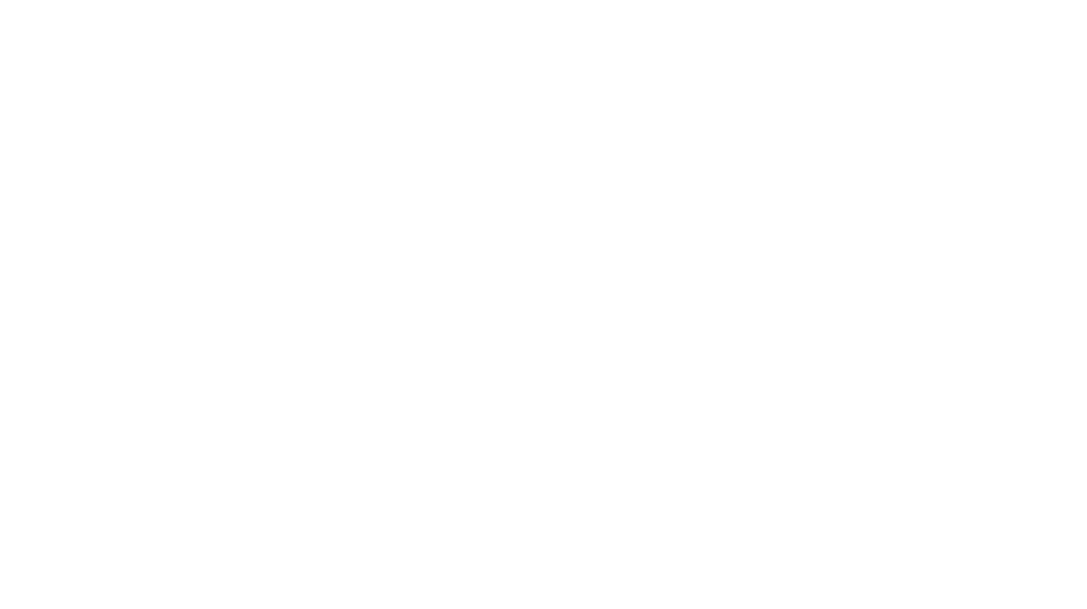
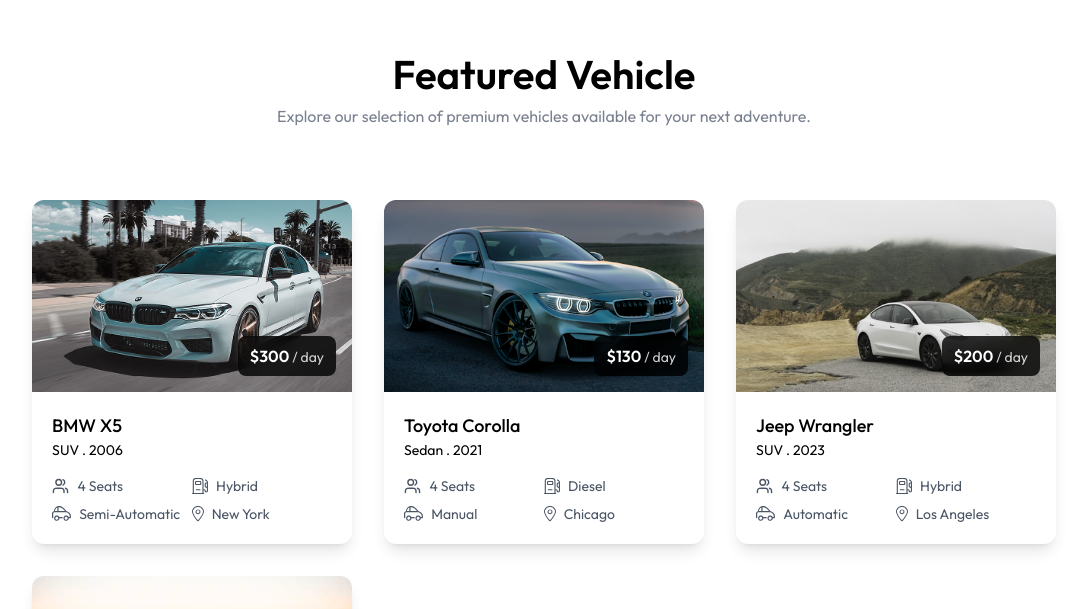
Before and after one commit to piyush-mohanty82/rentGo, a React (Vite) app in the folder client/: page / in a window 1280 px wide. Shown: the part 916-1525 px from the top of the page, without its empty margins (96-1183 px from the left). Before the commit the page ends 872 px from the top, so only its background shows below. Built offline with nearby package versions, Linux system fonts and the light colour scheme; a web font is replaced by a local one.

Commit message:
featured section completed

```diff
--- /dev/null
+++ b/client/src/components/CarCard.jsx
@@ -0,0 +1,55 @@
+import React from 'react'
+import { assets } from '../assets/assets'
+
+const CarCard = ({car}) => {
+    const currency = import.meta.env.VITE_CURRENCY
+  return (
+    <div className='group rounded-xl overflow-hidden shadow-lg hover:-translate-y-1 transition-all duration-500 cursor-pointer'>
+        <div className='relative h-48 overflow-hidden'>
+            <img src={car.image} alt="car image" className='w-full h-full object-cover transition-transform duration-500 group-hover:scale-105'/>
+
+            {car.isAvailable && <p className='absolute top-4 left-4 bg-primary/90 text-white text-xs px-2.5 py-1 rounded-full'>Availble Now</p>}
+
+            <div className='absolute bottom-4 right-4 bg-black/80 backdrop-blur-sm text-white px-3 py-2 rounded-lg'>
+                <span className='font-semibold'>{currency}{car.pricePerDay}</span>
+                <span className='text-sm text-white/80'> / day</span>
+            </div>
+        </div>
+
+        <div className='p-4 sm:p-5'>
+            <div className='flex justify-between items-start mb-2'>
+                <div>
+                    <h3 className='text-lg font-medium'>{car.brand} {car.model}</h3>
+                    <p className='text-muted-foreground text-sm'>{car.category} . {car.year}</p>
+                </div>
+            </div>
+
+            <div className='mt-4 grid grid-cols-2 gap-y-2 text-gray-600'>
+                <div className='flex items-center text-sm text-muted-foreground'>
+                    <img src={assets.users_icon} alt="" className='h-4 mr-2'/>
+                    <span>{car.seating_capacity} Seats</span>
+                </div>
+
+                <div className='flex items-center text-sm text-muted-foreground'>
+                    <img src={assets.fuel_icon} alt="" className='h-4 mr-2'/>
+                    <span>{car.fuel_type}</span>
+                </div>
+
+                <div className='flex items-center text-sm text-muted-foreground'>
+                    <img src={assets.car_icon} alt="" className='h-4 mr-2'/>
+                    <span>{car.transmission}</span>
+                </div>
+
+                <div className='flex items-center text-sm text-muted-foreground'>
+                    <img src={assets.location_icon} alt="" className='h-4 mr-2'/>
+                    <span>{car.location}</span>
+                </div>
+            </div>
+
+        </div>
+
+    </div>
+  )
+}
+
+export default CarCard
--- /dev/null
+++ b/client/src/components/FeaturedSection.jsx
@@ -0,0 +1,38 @@
+import React from 'react'
+import Title from './Title'
+import { assets, dummyCarData } from '../assets/assets'
+import CarCard from './CarCard'
+import { useNavigate } from 'react-router-dom'
+
+const FeaturedSection = () => {
+
+    const navigate = useNavigate();
+  return (
+    <div className='flex flex-col items-center py-24 px-6 md:px-16 lg:px-24 xl:px-32'>
+
+        <div>
+            <Title title='Featured Vehicle' subTitle='Explore our selection of premium vehicles available for your next adventure.'/>
+        </div>
+
+        <div className='grid grid-cols-1 sm:grid-cols-2 lg:grid-cols-3 gap-8 mt-18'>
+            {
+                dummyCarData.slice(0,6).map((car)=>(
+                    <div key={car._id}>
+                        <CarCard car={car}/>
+                    </div>
+                ))
+            }
+        </div>
+
+        <button onClick={()=>{
+            navigate('/cars');scrollTo(0,0)
+        }}
+         className='flex items-center justify-center gap-2 px-6 py-2 border border-borderColor hover:bg-gray-50 rounded-md mt-18 cursor-pointer'>
+            Explore all cars <img src={assets.arrow_icon} alt="arrow" />
+        </button>
+
+    </div>
+  )
+}
+
+export default FeaturedSection
--- /dev/null
+++ b/client/src/components/Title.jsx
@@ -0,0 +1,12 @@
+import React from 'react'
+
+const Title = ({title,subTitle,align}) => {
+  return (
+    <div className={`flex flex-col justify-center items-center text-center ${align === "left" && "md:items-start md:text-left"}`}>
+      <h1 className='font-semibold text-4xl md:text-[40px]'>{title}</h1>
+      <p className='text-sm md:text-base text-gray-500/90 mt-2 max-w-156'>{subTitle}</p>
+    </div>
+  )
+}
+
+export default Title
--- a/client/src/pages/Home.jsx
+++ b/client/src/pages/Home.jsx
@@ -1,10 +1,12 @@
 import React from 'react'
 import Hero from '../components/Hero'
+import FeaturedSection from '../components/FeaturedSection'
 
 const Home = () => {
   return (
     <>
       <Hero />
+      <FeaturedSection />
     </>
   )
 }
```
Also changed, not shown: 1 other file (tests, documents, lock files or other folders).
